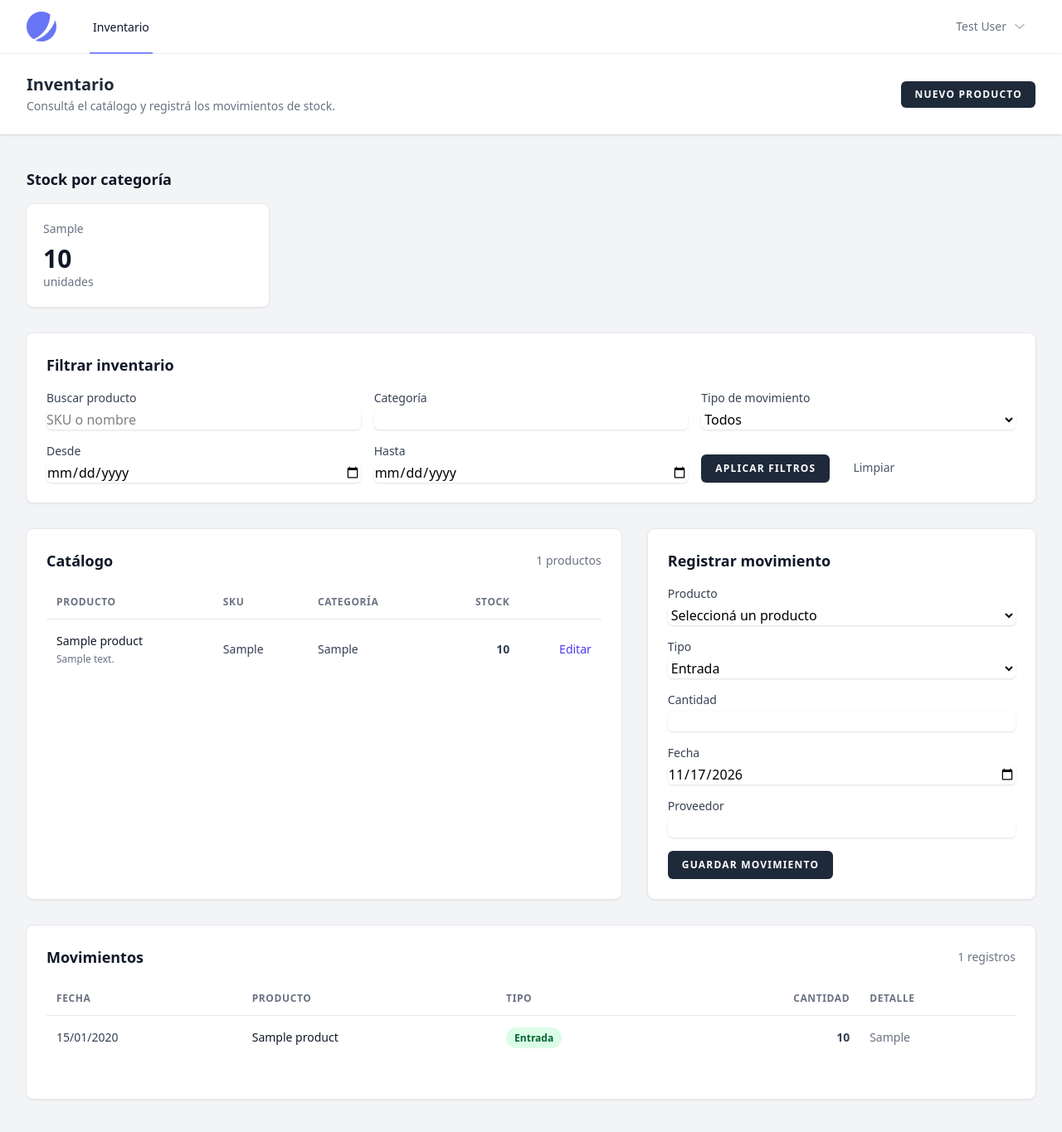
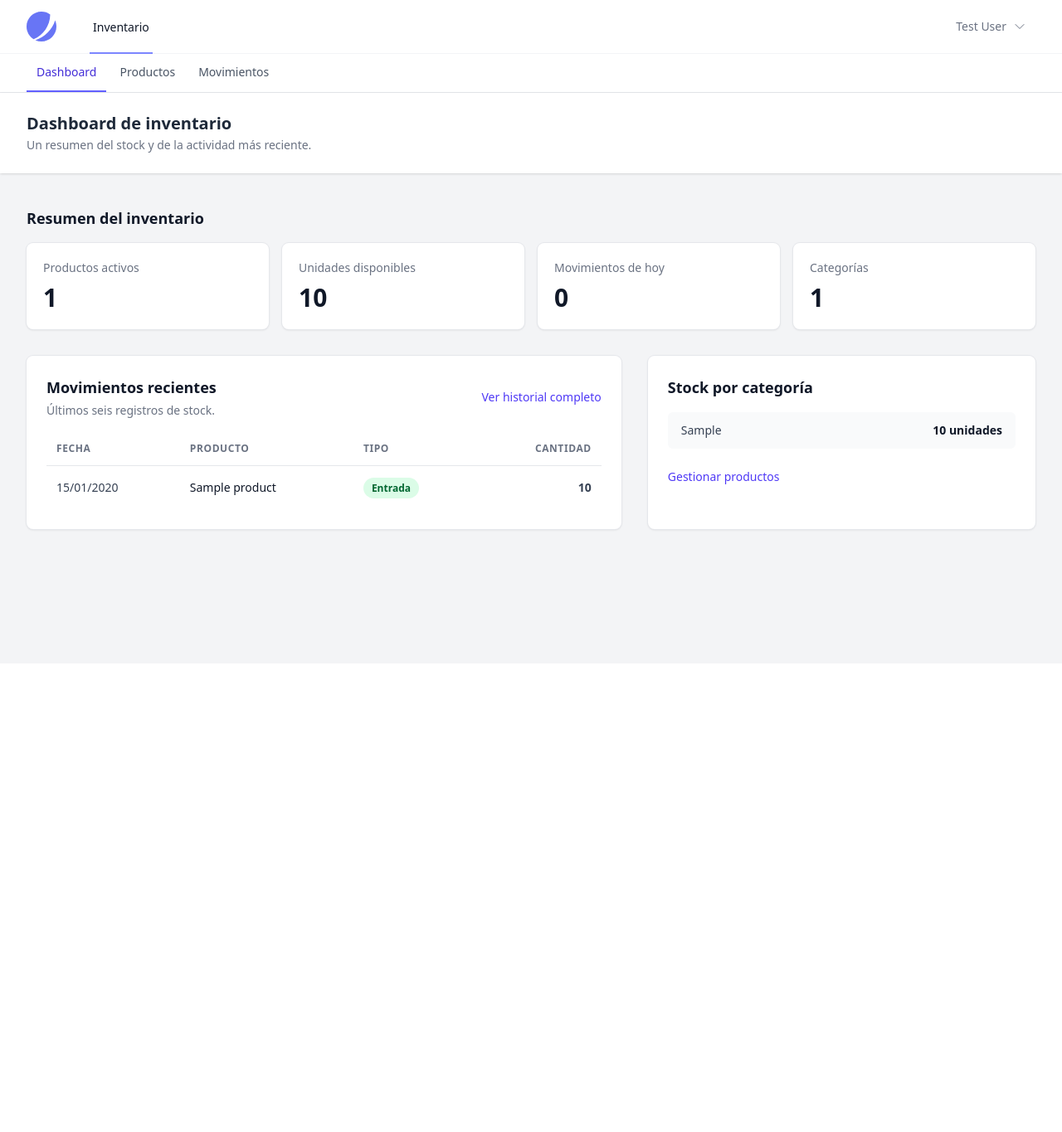
Before and after one commit to shini66/idt-stock, a Laravel app: page /stock in a window 1280 px wide. Shown: the whole page at 83% size. After the commit the page ends 642 px from the top, so only its background shows below. Run offline with Laravel 12, Linux system fonts and the light colour scheme; a user stored in the database is signed in; data comes from the database, SQL or seed files in the repository; tables that the repository leaves empty hold one stand-in row (values such as "Sample post"); style sheets or scripts are compiled from the project's sources; some libraries are stand-ins or nearby versions.

Commit message:
feat(inventory): split stock workspace into sections

```diff
--- a/app/Http/Controllers/InventoryController.php
+++ b/app/Http/Controllers/InventoryController.php
@@ -4,58 +4,97 @@ namespace App\Http\Controllers;
 
 use App\Models\Movement;
 use App\Models\Product;
+use Illuminate\Contracts\View\View;
+use Illuminate\Http\JsonResponse;
 use Illuminate\Http\Request;
 
 class InventoryController extends Controller
 {
-    public function index(Request $request)
+    public function index(): View
+    {
+        return view('inventory.dashboard', [
+            'productCount' => Product::query()->count(),
+            'stockUnits' => Product::query()->sum('stock'),
+            'todayMovements' => Movement::query()->whereDate('occurred_on', today())->count(),
+            'totals' => Product::query()
+                ->selectRaw('category, SUM(stock) as units')
+                ->groupBy('category')
+                ->orderBy('category')
+                ->get(),
+            'recentMovements' => Movement::query()
+                ->with('product')
+                ->latest('occurred_on')
+                ->latest('id')
+                ->limit(6)
+                ->get(),
+        ]);
+    }
+
+    public function products(Request $request): View
     {
         $filters = $request->validate([
             'q' => ['nullable', 'string', 'max:80'],
             'category' => ['nullable', 'string', 'max:80'],
+        ]);
+
+        $catalog = Product::query();
+
+        if ($search = $filters['q'] ?? null) {
+            $catalog->where(function ($query) use ($search) {
+                $query->where('sku', 'like', "%{$search}%")
+                    ->orWhere('name', 'like', "%{$search}%");
+            });
+        }
+
+        if ($category = $filters['category'] ?? null) {
+            $catalog->where('category', $category);
+        }
+
+        return view('inventory.products', [
+            'products' => $catalog->orderBy('name')->paginate(12)->withQueryString(),
+            'categories' => Product::query()->distinct()->orderBy('category')->pluck('category'),
+        ]);
+    }
+
+    public function movements(Request $request): View
+    {
+        $filters = $request->validate([
+            'q' => ['nullable', 'string', 'max:80'],
             'type' => ['nullable', 'in:in,out'],
             'from' => ['nullable', 'date_format:Y-m-d'],
             'to' => ['nullable', 'date_format:Y-m-d'],
         ]);
 
-        $catalog = Product::query();
+        $history = Movement::query()->with('product');
 
-        if($search = $filters['q'] ?? null){
-            $catalog->where(function ($query) use ($search) {
-                $query->where('sku','like', "%{$search}%")
+        if ($search = $filters['q'] ?? null) {
+            $history->whereHas('product', function ($query) use ($search) {
+                $query->where('sku', 'like', "%{$search}%")
                     ->orWhere('name', 'like', "%{$search}%");
             });
         }
 
-        if($category = $filters['category'] ?? null) {
-            $catalog->where('category', $category);
-        }
-
-        $history = Movement::with('product')->whereHas('product', function ($query) use ($catalog) {
-            $query->whereIn('products.id', (clone $catalog)->withTrashed()->select('products.id'));
-        });
-
         if ($type = $filters['type'] ?? null) {
             $history->where('type', $type);
         }
+
         if ($from = $filters['from'] ?? null) {
             $history->where('occurred_on', '>=', $from);
         }
+
         if ($to = $filters['to'] ?? null) {
             $history->where('occurred_on', '<=', $to);
         }
 
-        return view('inventory.index', [
-            'products' => $catalog->orderBy('name')->paginate(12, ['*'], 'catalog_page')->withQueryString(),
-            'movements' => $history->latest('occurred_on')->latest('id')->paginate(15, ['*'], 'history_page')->withQueryString(),
-            'options' => Product::orderBy('name')->get(['id', 'sku', 'name']),
-            'totals' => Product::query()->selectRaw('category, SUM(stock) as units')
-                ->groupBy('category')->orderBy('category')->get(),
+        return view('inventory.movements', [
+            'movements' => $history->latest('occurred_on')->latest('id')->paginate(15)->withQueryString(),
+            'options' => Product::query()->orderBy('name')->get(['id', 'sku', 'name']),
         ]);
     }
 
-    public function live(){
-        return response()->json(Product::orderBy('id')->get(['id', 'stock']))
+    public function live(): JsonResponse
+    {
+        return response()->json(Product::query()->orderBy('id')->get(['id', 'stock']))
             ->header('Cache-Control', 'private, no-store');
     }
 }
--- /dev/null
+++ b/resources/views/inventory/dashboard.blade.php
@@ -0,0 +1,98 @@
+<x-app-layout>
+    <x-slot name="header">
+        <div>
+            <h2 class="text-xl font-semibold leading-tight text-gray-800">Dashboard de inventario</h2>
+            <p class="mt-1 text-sm text-gray-500">Un resumen del stock y de la actividad más reciente.</p>
+        </div>
+    </x-slot>
+
+    <div class="py-10">
+        <div class="mx-auto flex max-w-7xl flex-col gap-8 px-4 sm:px-6 lg:px-8">
+            @if (session('success'))
+                <div class="rounded-md border border-green-200 bg-green-50 px-4 py-3 text-sm text-green-800" role="status">
+                    {{ session('success') }}
+                </div>
+            @endif
+
+            <section aria-labelledby="summary-heading">
+                <h3 id="summary-heading" class="text-lg font-semibold text-gray-900">Resumen del inventario</h3>
+                <div class="mt-4 grid gap-4 sm:grid-cols-2 xl:grid-cols-4">
+                    <div class="rounded-lg bg-white p-5 shadow-sm ring-1 ring-gray-200">
+                        <p class="text-sm font-medium text-gray-500">Productos activos</p>
+                        <p class="mt-2 text-3xl font-semibold text-gray-900">{{ number_format($productCount) }}</p>
+                    </div>
+                    <div class="rounded-lg bg-white p-5 shadow-sm ring-1 ring-gray-200">
+                        <p class="text-sm font-medium text-gray-500">Unidades disponibles</p>
+                        <p class="mt-2 text-3xl font-semibold text-gray-900">{{ number_format($stockUnits) }}</p>
+                    </div>
+                    <div class="rounded-lg bg-white p-5 shadow-sm ring-1 ring-gray-200">
+                        <p class="text-sm font-medium text-gray-500">Movimientos de hoy</p>
+                        <p class="mt-2 text-3xl font-semibold text-gray-900">{{ number_format($todayMovements) }}</p>
+                    </div>
+                    <div class="rounded-lg bg-white p-5 shadow-sm ring-1 ring-gray-200">
+                        <p class="text-sm font-medium text-gray-500">Categorías</p>
+                        <p class="mt-2 text-3xl font-semibold text-gray-900">{{ number_format($totals->count()) }}</p>
+                    </div>
+                </div>
+            </section>
+
+            <div class="grid gap-8 xl:grid-cols-5">
+                <section class="min-w-0 rounded-lg bg-white p-6 shadow-sm ring-1 ring-gray-200 xl:col-span-3" aria-labelledby="recent-heading">
+                    <div class="flex flex-col gap-3 sm:flex-row sm:items-center sm:justify-between">
+                        <div>
+                            <h3 id="recent-heading" class="text-lg font-semibold text-gray-900">Movimientos recientes</h3>
+                            <p class="mt-1 text-sm text-gray-500">Últimos seis registros de stock.</p>
+                        </div>
+                        <a href="{{ route('stock.movements') }}" class="text-sm font-medium text-indigo-600 hover:text-indigo-900">Ver historial completo</a>
+                    </div>
+
+                    <div class="mt-4 overflow-x-auto">
+                        <table class="min-w-full divide-y divide-gray-200 text-left text-sm">
+                            <thead class="text-xs uppercase tracking-wider text-gray-500">
+                                <tr>
+                                    <th scope="col" class="px-3 py-3">Fecha</th>
+                                    <th scope="col" class="px-3 py-3">Producto</th>
+                                    <th scope="col" class="px-3 py-3">Tipo</th>
+                                    <th scope="col" class="px-3 py-3 text-right">Cantidad</th>
+                                </tr>
+                            </thead>
+                            <tbody class="divide-y divide-gray-100 text-gray-700">
+                                @forelse ($recentMovements as $movement)
+                                    <tr>
+                                        <td class="px-3 py-4">{{ $movement->occurred_on->format('d/m/Y') }}</td>
+                                        <td class="px-3 py-4 font-medium text-gray-900">{{ $movement->product?->name ?? 'Producto no disponible' }}</td>
+                                        <td class="px-3 py-4">
+                                            <span @class(['rounded-full px-2.5 py-1 text-xs font-semibold', 'bg-green-100 text-green-800' => $movement->type === 'in', 'bg-red-100 text-red-800' => $movement->type === 'out'])>
+                                                {{ $movement->type === 'in' ? 'Entrada' : 'Salida' }}
+                                            </span>
+                                        </td>
+                                        <td class="px-3 py-4 text-right font-semibold">{{ number_format($movement->quantity) }}</td>
+                                    </tr>
+                                @empty
+                                    <tr>
+                                        <td colspan="4" class="px-3 py-8 text-center text-gray-500">Aún no hay movimientos registrados.</td>
+                                    </tr>
+                                @endforelse
+                            </tbody>
+                        </table>
+                    </div>
+                </section>
+
+                <section class="rounded-lg bg-white p-6 shadow-sm ring-1 ring-gray-200 xl:col-span-2" aria-labelledby="categories-heading">
+                    <h3 id="categories-heading" class="text-lg font-semibold text-gray-900">Stock por categoría</h3>
+                    <div class="mt-4 flex flex-col gap-3">
+                        @forelse ($totals as $total)
+                            <div class="flex items-center justify-between gap-4 rounded-md bg-gray-50 px-4 py-3">
+                                <span class="text-sm font-medium text-gray-700">{{ $total->category }}</span>
+                                <span class="text-sm font-semibold text-gray-900">{{ number_format($total->units) }} unidades</span>
+                            </div>
+                        @empty
+                            <p class="text-sm text-gray-500">Aún no hay productos para resumir.</p>
+                        @endforelse
+                    </div>
+                    <a href="{{ route('stock.products') }}" class="mt-6 inline-flex text-sm font-medium text-indigo-600 hover:text-indigo-900">Gestionar productos</a>
+                </section>
+            </div>
+        </div>
+    </div>
+</x-app-layout>
--- a/resources/views/inventory/index.blade.php
+++ b/resources/views/inventory/index.blade.php
@@ -76,7 +76,7 @@
             </section>
 
             <div class="grid gap-8 xl:grid-cols-5">
-                <section class="rounded-lg bg-white p-6 shadow-sm ring-1 ring-gray-200 xl:col-span-3" aria-labelledby="catalog-heading">
+                <section class="min-w-0 rounded-lg bg-white p-6 shadow-sm ring-1 ring-gray-200 xl:col-span-3" aria-labelledby="catalog-heading">
                     <div class="flex items-center justify-between gap-4">
                         <h3 id="catalog-heading" class="text-lg font-semibold text-gray-900">Catálogo</h3>
                         <span class="text-sm text-gray-500">{{ $products->total() }} productos</span>
@@ -183,7 +183,7 @@
                 </section>
             </div>
 
-            <section class="rounded-lg bg-white p-6 shadow-sm ring-1 ring-gray-200" aria-labelledby="history-heading">
+            <section class="min-w-0 rounded-lg bg-white p-6 shadow-sm ring-1 ring-gray-200" aria-labelledby="history-heading">
                 <div class="flex items-center justify-between gap-4">
                     <h3 id="history-heading" class="text-lg font-semibold text-gray-900">Movimientos</h3>
                     <span class="text-sm text-gray-500">{{ $movements->total() }} registros</span>
--- a/resources/views/inventory/product-form.blade.php
+++ b/resources/views/inventory/product-form.blade.php
@@ -8,8 +8,8 @@
                 <p class="mt-1 text-sm text-gray-500">Los movimientos son los únicos que modifican el stock.</p>
             </div>
 
-            <a href="{{ route('stock.index') }}" class="inline-flex items-center justify-center rounded-md border border-gray-300 bg-white px-4 py-2 text-xs font-semibold uppercase tracking-widest text-gray-700 shadow-sm transition hover:bg-gray-50 focus:outline-none focus:ring-2 focus:ring-indigo-500 focus:ring-offset-2">
-                Volver al inventario
+            <a href="{{ route('stock.products') }}" class="inline-flex items-center justify-center rounded-md border border-gray-300 bg-white px-4 py-2 text-xs font-semibold uppercase tracking-widest text-gray-700 shadow-sm transition hover:bg-gray-50 focus:outline-none focus:ring-2 focus:ring-indigo-500 focus:ring-offset-2">
+                Volver a productos
             </a>
         </div>
     </x-slot>
@@ -60,7 +60,7 @@
                     </div>
 
                     <div class="flex justify-end gap-3">
-                        <a href="{{ route('stock.index') }}" class="text-sm font-medium text-gray-600 hover:text-gray-900">Cancelar</a>
+                        <a href="{{ route('stock.products') }}" class="text-sm font-medium text-gray-600 hover:text-gray-900">Cancelar</a>
                         <x-button>{{ $product->exists ? 'Guardar cambios' : 'Crear producto' }}</x-button>
                     </div>
                 </form>
--- a/resources/views/layouts/app.blade.php
+++ b/resources/views/layouts/app.blade.php
@@ -23,6 +23,18 @@
         <div class="min-h-screen bg-gray-100">
             @livewire('navigation-menu')
 
+            @auth
+                @can('use-stock')
+                    <nav class="border-b border-gray-200 bg-white" aria-label="Inventario">
+                        <div class="mx-auto flex max-w-7xl gap-1 overflow-x-auto px-4 sm:px-6 lg:px-8">
+                            <a href="{{ route('stock.index') }}" @class(['whitespace-nowrap border-b-2 px-3 py-3 text-sm font-medium', 'border-indigo-500 text-indigo-700' => request()->routeIs('stock.index'), 'border-transparent text-gray-600 hover:border-gray-300 hover:text-gray-900' => ! request()->routeIs('stock.index')])>Dashboard</a>
+                            <a href="{{ route('stock.products') }}" @class(['whitespace-nowrap border-b-2 px-3 py-3 text-sm font-medium', 'border-indigo-500 text-indigo-700' => request()->routeIs('stock.products') || request()->routeIs('products.*'), 'border-transparent text-gray-600 hover:border-gray-300 hover:text-gray-900' => ! request()->routeIs('stock.products') && ! request()->routeIs('products.*')])>Productos</a>
+                            <a href="{{ route('stock.movements') }}" @class(['whitespace-nowrap border-b-2 px-3 py-3 text-sm font-medium', 'border-indigo-500 text-indigo-700' => request()->routeIs('stock.movements'), 'border-transparent text-gray-600 hover:border-gray-300 hover:text-gray-900' => ! request()->routeIs('stock.movements')])>Movimientos</a>
+                        </div>
+                    </nav>
+                @endcan
+            @endauth
+
             <!-- Page Heading -->
             @if (isset($header))
                 <header class="bg-white shadow">
--- a/routes/web.php
+++ b/routes/web.php
@@ -11,6 +11,8 @@ Route::get('/', function () {
 
 Route::middleware(['auth', 'can:use-stock'])->group(function () {
     Route::get('/stock', [InventoryController::class, 'index'])->name('stock.index');
+    Route::get('/stock/products', [InventoryController::class, 'products'])->name('stock.products');
+    Route::get('/stock/movements', [InventoryController::class, 'movements'])->name('stock.movements');
     Route::get('/stock/live', [InventoryController::class, 'live'])->name('stock.live');
     Route::post('/movements', [MovementController::class, 'store'])->name('movements.store');
     Route::middleware('can:manage-product')->group(function () {
```
Also changed, not shown: odd/tasks/inventory-sections.md (added, +18 -0 lines), resources/views/inventory/movements.blade.php (added, +77 -0 lines), resources/views/inventory/products.blade.php (added, +86 -0 lines), tests/Feature/InventoryControllerTest.php (+41 -0 lines).
